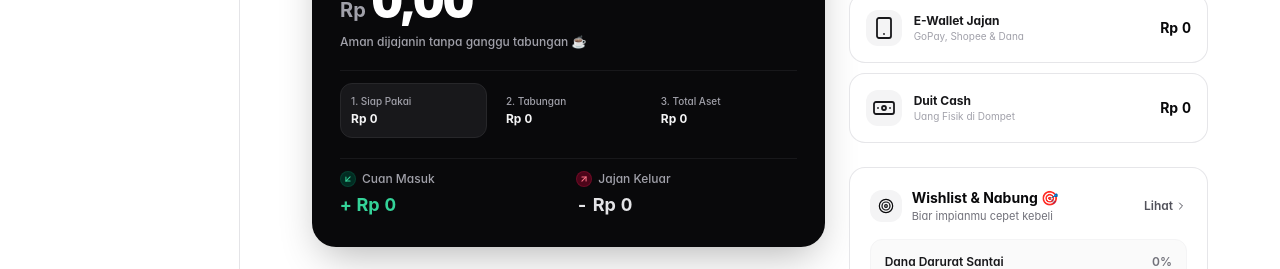
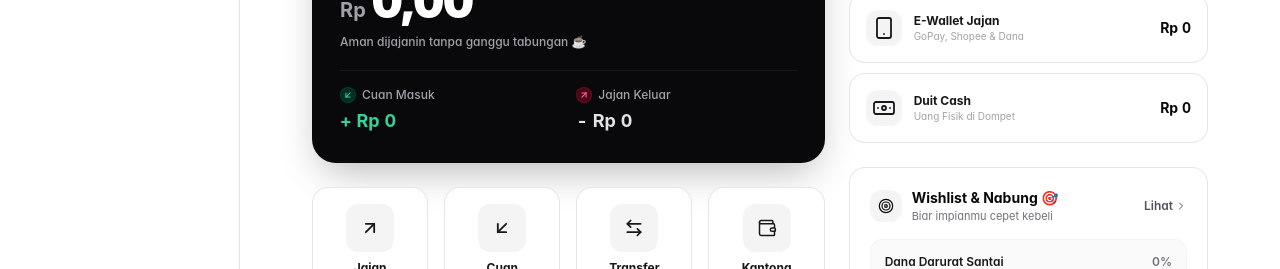
Before and after one commit to bangsuryapratama/TamaWallet, a Next.js app: page /dashboard in a window 1280 px wide. Shown: the part 321-590 px from the top of the page. Built offline with nearby package versions, Linux system fonts and the light colour scheme; no server answers.

Commit message:
refactor(dashboard): remove redundant 3-box summary strip from hero card

```diff
--- a/src/app/(app)/dashboard/dashboard-view.tsx
+++ b/src/app/(app)/dashboard/dashboard-view.tsx
@@ -207,59 +207,8 @@
               </p>
             </div>
 
-            {/* Baris 3: 3-Box Ringkasan Cepat Seluruh Duit (1-Tap Switch) */}
-            <div className="grid grid-cols-3 gap-2 pt-3 border-t border-zinc-900">
-              <button
-                type="button"
-                onClick={() => setBalanceMode("spendable")}
-                className={cn(
-                  "p-2.5 rounded-xl text-left transition-all cursor-pointer active:scale-95",
-                  balanceMode === "spendable"
-                    ? "bg-zinc-900 border border-zinc-800 shadow-2xs"
-                    : "hover:bg-zinc-900/60 border border-transparent"
-                )}
-              >
-                <p className="text-[10px] text-zinc-400 font-medium">1. Siap Pakai</p>
-                <p className="text-xs font-bold text-zinc-100 mt-0.5 tabular-nums truncate">
-                  {showBalance ? balanceData.spendable.short : "••••"}
-                </p>
-              </button>
-
-              <button
-                type="button"
-                onClick={() => setBalanceMode("savings")}
-                className={cn(
-                  "p-2.5 rounded-xl text-left transition-all cursor-pointer active:scale-95",
-                  balanceMode === "savings"
-                    ? "bg-zinc-900 border border-zinc-800 shadow-2xs"
-                    : "hover:bg-zinc-900/60 border border-transparent"
-                )}
-              >
-                <p className="text-[10px] text-zinc-400 font-medium">2. Tabungan</p>
-                <p className="text-xs font-bold text-zinc-100 mt-0.5 tabular-nums truncate">
-                  {showBalance ? balanceData.savings.short : "••••"}
-                </p>
-              </button>
-
-              <button
-                type="button"
-                onClick={() => setBalanceMode("total")}
-                className={cn(
-                  "p-2.5 rounded-xl text-left transition-all cursor-pointer active:scale-95",
-                  balanceMode === "total"
-                    ? "bg-zinc-900 border border-zinc-800 shadow-2xs"
-                    : "hover:bg-zinc-900/60 border border-transparent"
-                )}
-              >
-                <p className="text-[10px] text-zinc-400 font-medium">3. Total Aset</p>
-                <p className="text-xs font-bold text-zinc-100 mt-0.5 tabular-nums truncate">
-                  {showBalance ? balanceData.total.short : "••••"}
-                </p>
-              </button>
-            </div>
-
-            {/* Baris 4: Arus Kas: Cuan Masuk & Jajan Keluar (Selalu Terbuka) */}
-            <div className="pt-3 border-t border-zinc-900 grid grid-cols-2 gap-4">
+            {/* Arus Kas: Cuan Masuk & Jajan Keluar (Selalu Terbuka) */}
+            <div className="pt-4 border-t border-zinc-900 grid grid-cols-2 gap-4">
               <div className="space-y-1 min-w-0">
                 <div className="flex items-center gap-1.5 text-xs text-zinc-400 font-medium">
                   <span className="flex h-4 w-4 shrink-0 items-center justify-center rounded-full bg-emerald-950 text-emerald-400 border border-emerald-800/40">
```
